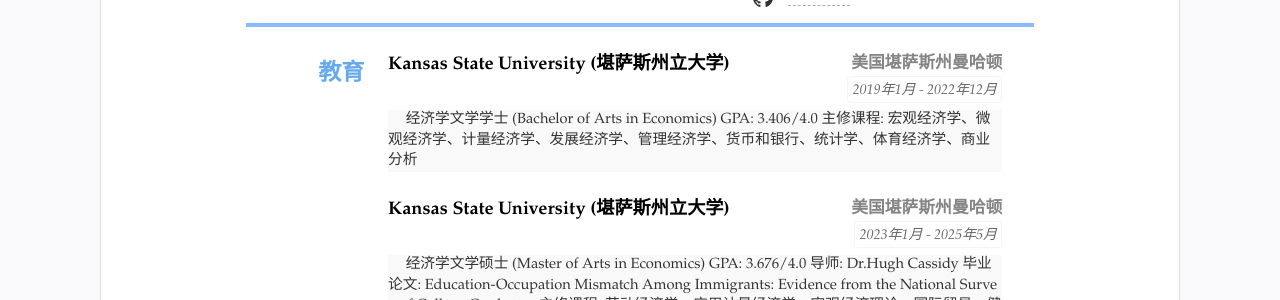
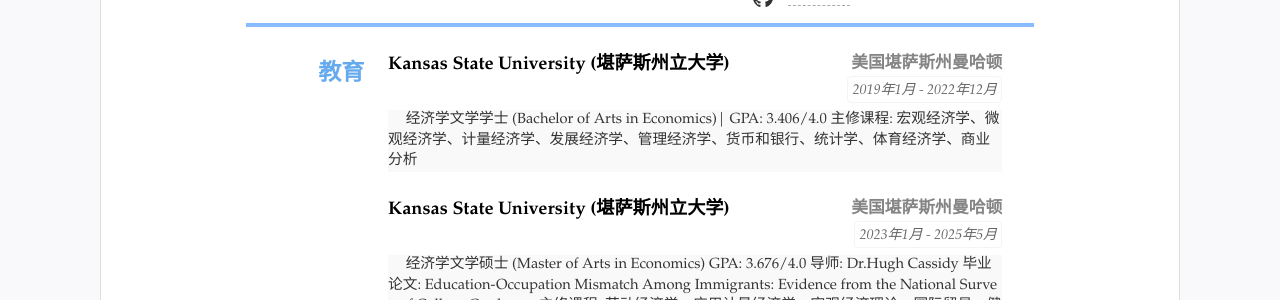
Before and after one commit to Litiansuo1/CV, a Jekyll site: the page built from index.html, in a window 1280 px wide. Shown: the part 158-458 px from the top of the page. Built offline with Jekyll 4.4.1, drawn with Linux system fonts in a browser that asks for light colours.

```diff
--- a/_data/resume.yml
+++ b/_data/resume.yml
@@ -34,7 +34,7 @@ main: #简历主要内容，
     duration: "2019年1月 - 2022年12月"
     sub: 美国堪萨斯州曼哈顿
     detail: |
-     经济学文学学士 (Bachelor of Arts in Economics)
+     经济学文学学士 (Bachelor of Arts in Economics)|
      GPA: 3.406/4.0
      主修课程: 宏观经济学、微观经济学、计量经济学、发展经济学、管理经济学、货币和银行、统计学、体育经济学、商业分析
   - title: Kansas State University (堪萨斯州立大学)
```
